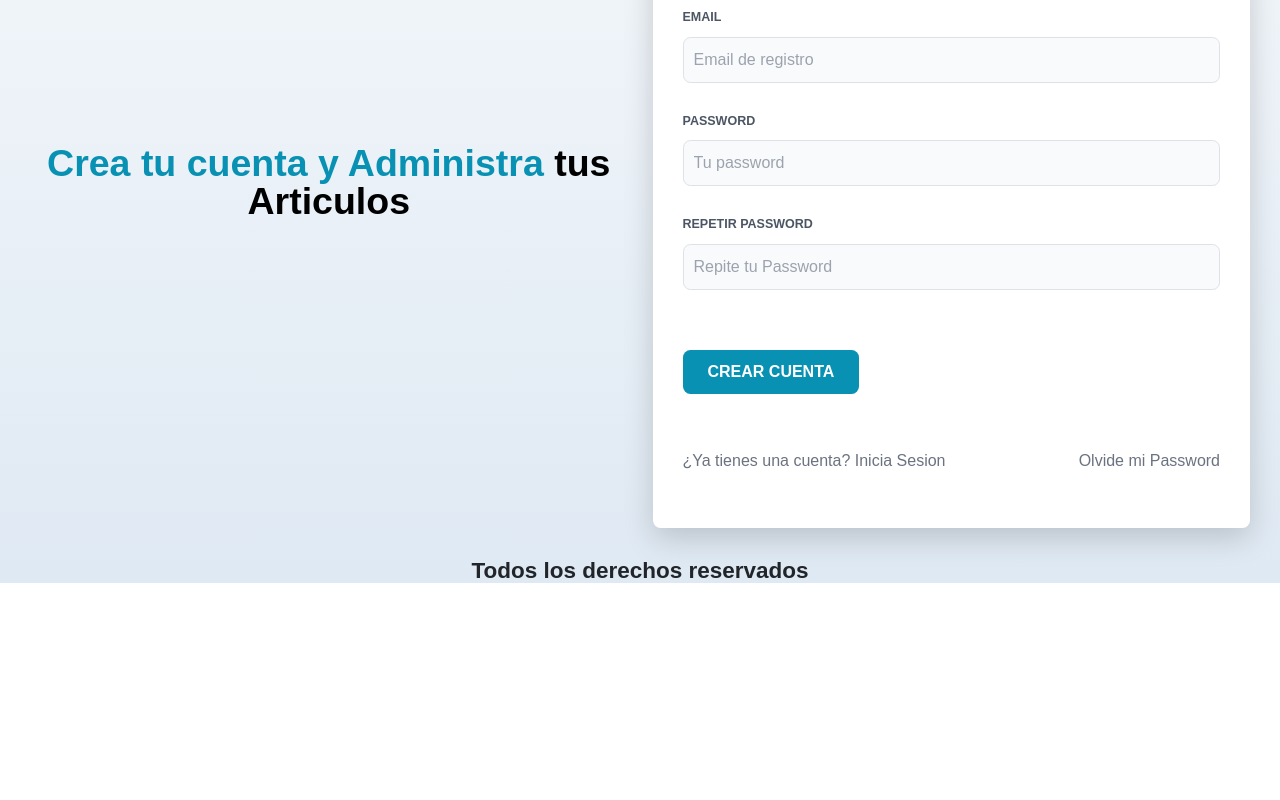
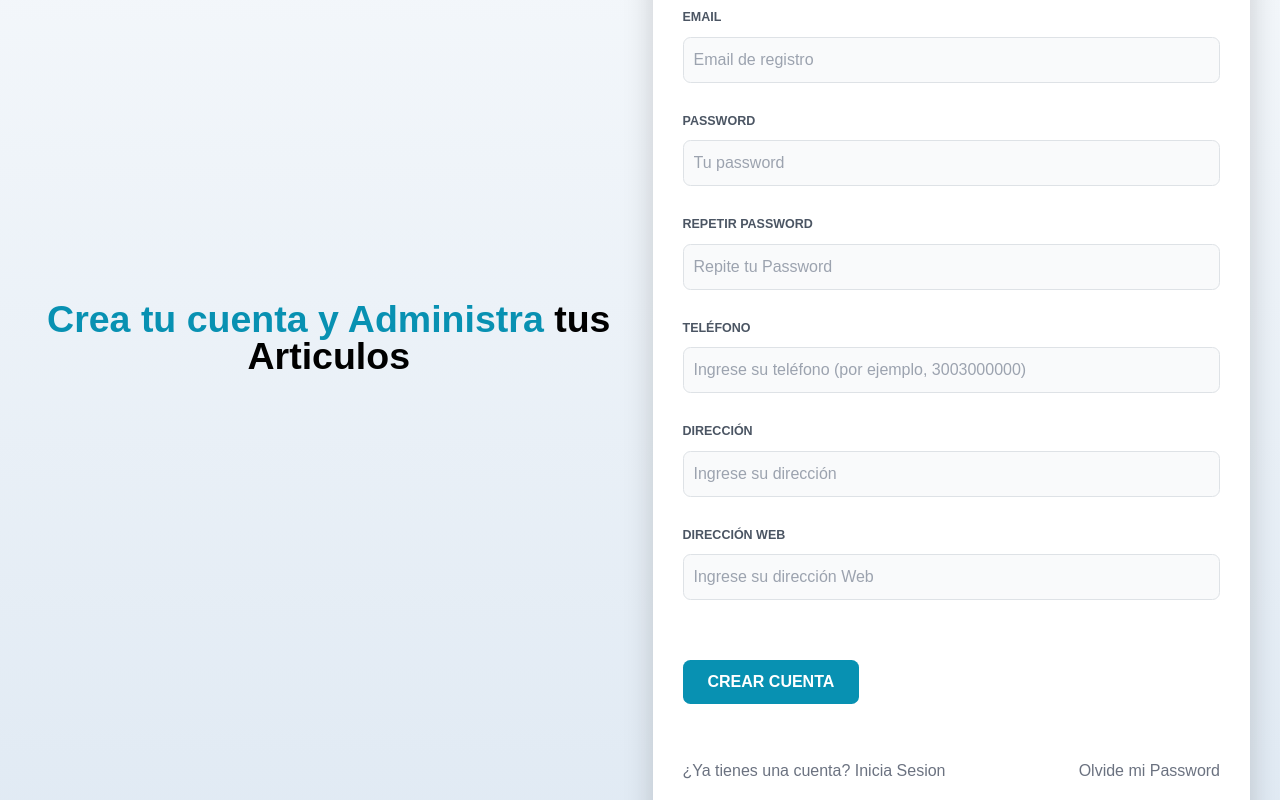
Before and after one commit to IvanCastroRuiz/FRONTEND-app-eccomerce-articulos-musicales, a React (Vite) app: page /registrar in a window 1280 px wide. Shown: the part 573-1373 px from the top of the page. Before the commit the page ends 1156 px from the top, so only its background shows below. Built offline with nearby package versions, Linux system fonts and the light colour scheme.

Commit message:
cliente axios

```diff
--- a/package.json
+++ b/package.json
@@ -9,6 +9,7 @@
     "preview": "vite preview"
   },
   "dependencies": {
+    "axios": "^1.1.3",
     "bootstrap": "^5.2.2",
     "react": "^18.2.0",
     "react-bootstrap": "^2.5.0",
--- a/src/App.jsx
+++ b/src/App.jsx
@@ -49,7 +49,7 @@ function App() {
           <Route path="registrar" element={<Registrar />} />
           <Route path="olvide-password" element={<OlvidePassword />} />
           <Route path="olvide-password/:token" element={<NuevoPassword />} />
-          <Route path="confirmar/:id" element={<ConfirmarCuenta />} />
+          <Route path="confirmar/:token" element={<ConfirmarCuenta />} />
 
           <Route path="vite" element={<Vite
                                         count={count}
--- /dev/null
+++ b/src/config/axios.jsx
@@ -0,0 +1,8 @@
+import axios from 'axios';
+
+// Cliente axios
+const clienteAxios = axios.create({
+    baseURL: `${import.meta.env.VITE_BACKEND_URL}/api`
+})
+
+export default clienteAxios;
--- a/src/pages/ConfirmarCuenta.jsx
+++ b/src/pages/ConfirmarCuenta.jsx
@@ -1,8 +1,9 @@
 import { useState, useEffect } from 'react';
 import { useParams } from 'react-router-dom';
 import { Link } from 'react-router-dom';
-//import clienteAxios from '../config/axios';
+import clienteAxios from '../config/axios';
 import Alerta from '../components/Alerta';
+//import axios from 'axios';
 
 const ConfirmarCuenta = () => {
 
@@ -11,12 +12,13 @@ const ConfirmarCuenta = () => {
  const [ alerta, setAlerta ] = useState({});
 
   const params = useParams();
-  const { id } = params;
+  console.log(params);
+  const { token } = params;
 
-  useEffect(() => {
+  useEffect(() =>{
     const confirmarCuenta = async () =>{
       try {
-        const url = `/veterinarios/confirmar/${id}`;
+        const url = `/usuarios/confirmar/${token}`;
         const { data } = await clienteAxios(url);
         setCuentaConfirmada(true);
 
@@ -36,13 +38,12 @@ const ConfirmarCuenta = () => {
     };
 
     confirmarCuenta();
-
   }, []);
 
   return (
     <>
       <div>
-        <h1 className="text-indigo-600 font-black text-6xl">Confirma tu cuenta y Comienza a Administrar {" "}<span className="text-black">tus Pacientes</span></h1>
+        <h1 className="text-cyan-600 font-black text-6xl">Confirma tu cuenta y Comienza a Disfrutar {" "}<span className="text-black">De Nuestros Articulos</span></h1>
       </div>
       <div className="mt-20 md:mt-5 shadow-lg px-5 py-10 rounded-xl bg-white">
         { !cargando &&
--- a/src/pages/Registrar.jsx
+++ b/src/pages/Registrar.jsx
@@ -1,7 +1,8 @@
 import {  useState } from 'react'
 import { Link } from 'react-router-dom';
-//import clienteAxios from '../config/axios';
+import clienteAxios from '../config/axios';
 import Alerta from '../components/Alerta';
+//import axios from 'axios';
 
 const Registrar = () => {
 
@@ -9,11 +10,14 @@ const Registrar = () => {
   const [ email, setEmail ] = useState('');
   const [ password, setPassword ] = useState('');
   const [ repetirPassword, setRepetirPassword ] = useState('');
+  const [ telefono, setTelefono ] = useState('');
+  const [ direccion, setDireccion ] = useState('');
+  const [ web, setWeb ] = useState('');
 
   const [ alerta, setAlerta ] = useState({});
 
 
-  const handleSudmit = e =>{
+  const handleSudmit = async (e) =>{
     e.preventDefault();
 
     if([nombre, email, password, repetirPassword].includes('')){
@@ -35,23 +39,28 @@ const Registrar = () => {
 
       // Creando el usuario en la API
 
-    // try {
-    //   await clienteAxios.post('/veterinarios', {
-    //     nombre,
-    //     email,
-    //     password
-    //   });
-    //   setAlerta({
-    //     msg: "Creado correctamente, revisa tu email",
-    //     error: false
-    //   });
+      try {
 
-    // } catch (error) {
-    //   setAlerta({
-    //     msg: error.response.data.msg,
-    //     error: true
-    //   });
-    // }
+        const respuesta = await clienteAxios.post('/usuarios ', { nombre, email, password, telefono, direccion, web } );
+        setAlerta({
+            msg: "Creado correctamente, revisa tu email",
+            error: false
+        });
+
+        setNombre("");
+        setEmail("");
+        setPassword("");
+        setRepetirPassword("");
+        setTelefono("");
+        setDireccion("");
+        setWeb("");
+
+    } catch (error) {
+        setAlerta({
+            msg: error.response.data.msg,
+            error: true
+        });
+    }
   };
 
   const { msg } = alerta;
@@ -129,7 +138,52 @@ const Registrar = () => {
                   placeholder="Repite tu Password"
                   className="border w-full p-3 mt-3 bg-gray-50 rounded-xl"
                   value={repetirPassword}
-                    onChange={ e => setRepetirPassword(e.target.value) }
+                  onChange={ e => setRepetirPassword(e.target.value) }
+                />
+              </div>
+
+              <div className="my-5">
+                <label
+                  className="uppercase text-gray-600 block text-xl font-bold"
+                >
+                  Teléfono
+                </label>
+                <input
+                  type="tel"
+                  placeholder="Ingrese su teléfono (por ejemplo, 3003000000)"
+                  className="border w-full p-3 mt-3 bg-gray-50 rounded-xl"
+                  value={telefono}
+                  onChange={ e => setTelefono(e.target.value) }
+                />
+              </div>
+
+              <div className="my-5">
+                <label
+                  className="uppercase text-gray-600 block text-xl font-bold"
+                >
+                  Dirección
+                </label>
+                <input
+                  type="text"
+                  placeholder="Ingrese su dirección"
+                  className="border w-full p-3 mt-3 bg-gray-50 rounded-xl"
+                  value={direccion}
+                  onChange={ e => setDireccion(e.target.value) }
+                />
+              </div>
+
+              <div className="my-5">
+                <label
+                  className="uppercase text-gray-600 block text-xl font-bold"
+                >
+                  Dirección Web
+                </label>
+                <input
+                  type="text"
+                  placeholder="Ingrese su dirección Web"
+                  className="border w-full p-3 mt-3 bg-gray-50 rounded-xl"
+                  value={web}
+                  onChange={ e => setWeb(e.target.value) }
                 />
               </div>
 
```
Also changed, not shown: 2 other files (tests, documents, lock files or other folders).
